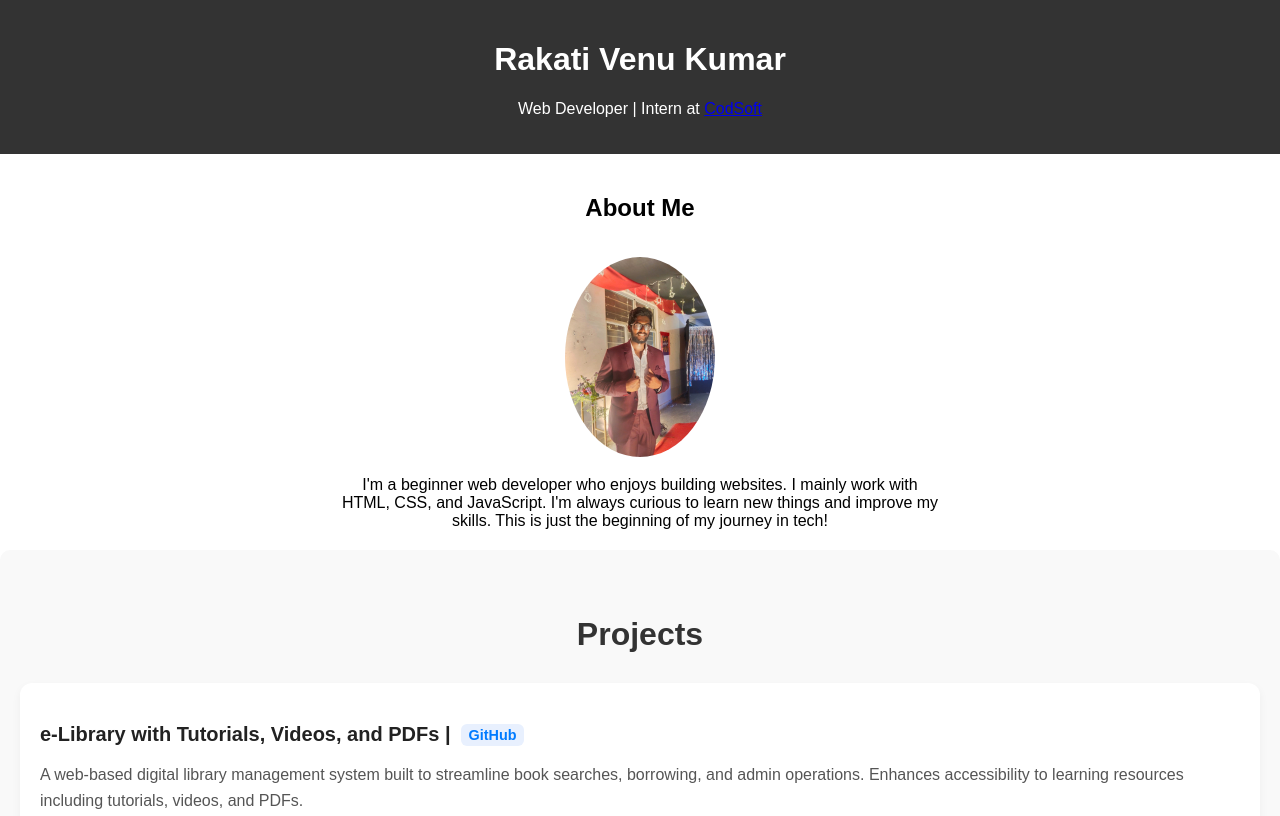
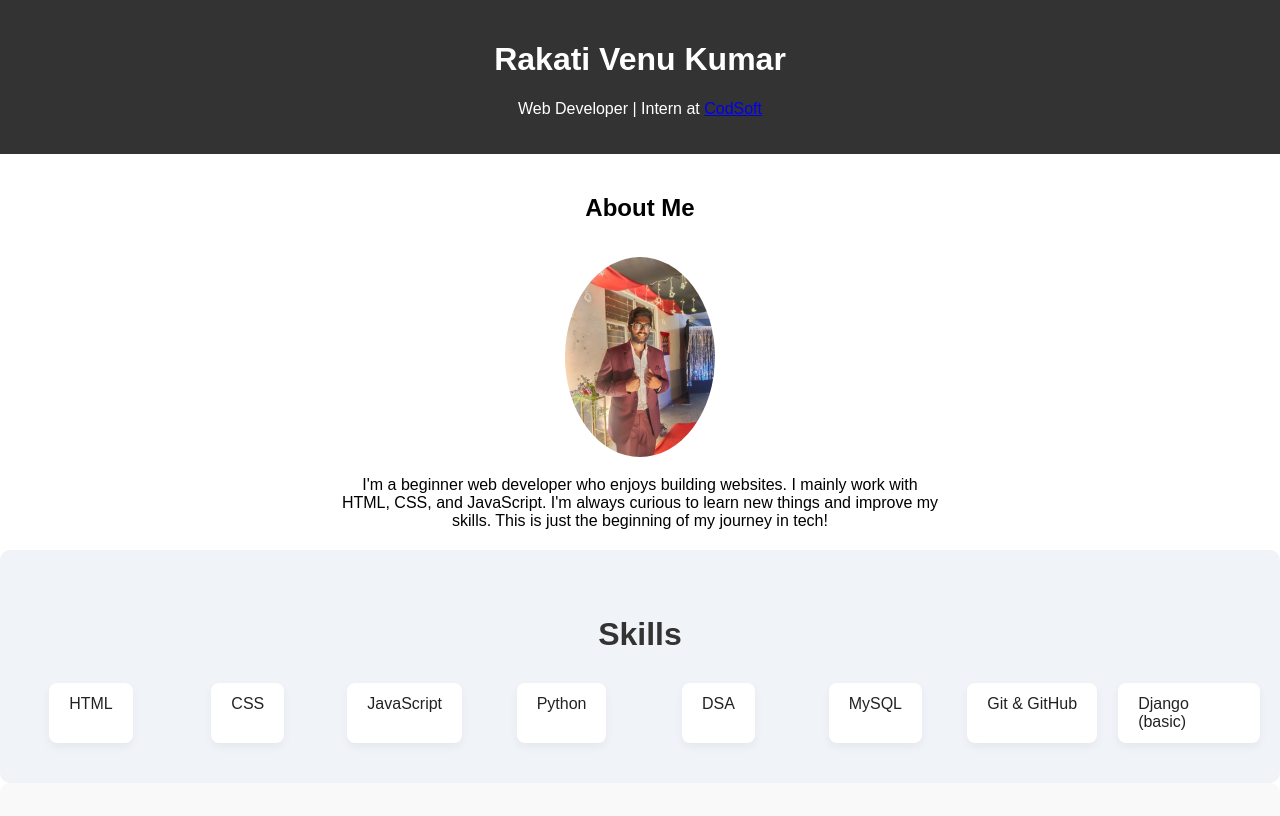
Before and after one commit to Venukumar23/CODSOFT, a plain HTML site: page Level1_Task1_PersonalPortfolio/index.html in a window 1280 px wide. Shown: the top 816 px of the page. Drawn offline with Linux system fonts and the light colour scheme.

Commit message:
Added my skills into portfolio

```diff
--- a/Level1_Task1_PersonalPortfolio/index.html
+++ b/Level1_Task1_PersonalPortfolio/index.html
@@ -18,6 +18,21 @@
         <h2>About Me</h2>
         <img src="assets/profile.jpg" alt="Profile Photo" width="150" />
         <p>I'm a beginner web developer who enjoys building websites. I mainly work with HTML, CSS, and JavaScript. I'm always curious to learn new things and improve my skills. This is just the beginning of my journey in tech!</p>
+    </section>
+
+    <!-- Skills Section -->
+    <section id="skills">
+    <h2>Skills</h2>
+    <div class="skills-grid">
+        <div class="skill">HTML</div>
+        <div class="skill">CSS</div>
+        <div class="skill">JavaScript</div>
+        <div class="skill">Python</div>
+        <div class="skill">DSA</div>
+        <div class="skill">MySQL</div>
+        <div class="skill">Git & GitHub</div>
+        <div class="skill">Django (basic)</div>
+    </div>
     </section>
 
     <!-- Projects Section -->
--- a/Level1_Task1_PersonalPortfolio/style.css
+++ b/Level1_Task1_PersonalPortfolio/style.css
@@ -28,6 +28,42 @@ header {
 #about p {
   max-width: 600px;
   margin: 0 auto;
+}
+
+/* Skills Section */
+#skills {
+  padding: 40px 20px;
+  background-color: #f0f4f8;
+  border-radius: 10px;
+}
+
+#skills h2 {
+  text-align: center;
+  font-size: 2rem;
+  margin-bottom: 30px;
+  color: #333;
+}
+
+.skills-grid {
+  display: grid;
+  grid-template-columns: repeat(auto-fit, minmax(140px, 1fr));
+  gap: 15px;
+  justify-items: center;
+}
+
+.skill {
+  background-color: #fff;
+  padding: 12px 20px;
+  border-radius: 8px;
+  box-shadow: 0 4px 10px rgba(0, 0, 0, 0.05);
+  font-weight: 500;
+  color: #222;
+  transition: transform 0.2s ease, background-color 0.2s ease;
+}
+
+.skill:hover {
+  transform: scale(1.05);
+  background-color: #e8f0fe;
 }
 
 /* Projects Section */
```
